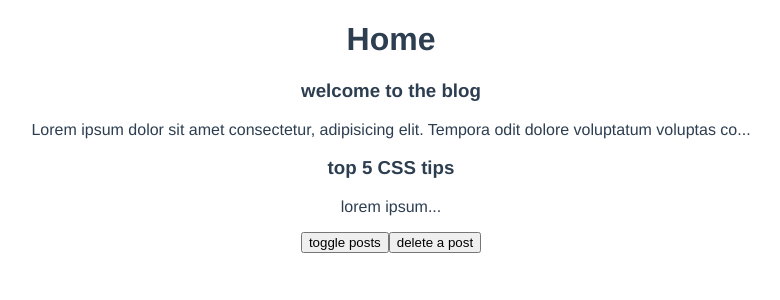
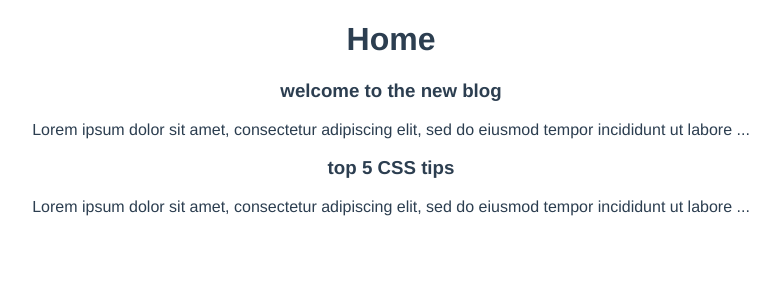
Before and after one commit to sendgn/dojo-blog, a Vue app: page / in a window 1280 px wide. Shown: the top 300 px of the page, without its empty margins (249-1029 px from the left). Built offline with nearby package versions, Linux system fonts and the light colour scheme; data requests are answered from the project's data file.

Commit message:
Fetching data in setup()

```diff
--- /dev/null
+++ b/data/db.json
@@ -0,0 +1,24 @@
+{
+  "posts": [
+    {
+      "id": 1,
+      "title": "welcome to the new blog",
+      "body": "Lorem ipsum dolor sit amet, consectetur adipiscing elit, sed do eiusmod tempor incididunt ut labore et dolore magna aliqua.",
+      "tags": [
+        "webdev",
+        "coding",
+        "news"
+      ]
+    },
+    {
+      "id": 2,
+      "title": "top 5 CSS tips",
+      "body": "Lorem ipsum dolor sit amet, consectetur adipiscing elit, sed do eiusmod tempor incididunt ut labore et dolore magna aliqua.",
+      "tags": [
+        "css",
+        "webdev",
+        "coding"
+      ]
+    }
+  ]
+}
--- a/package.json
+++ b/package.json
@@ -8,6 +8,7 @@
   },
   "dependencies": {
     "core-js": "^3.8.3",
+    "json-server": "^0.17.3",
     "vue": "^3.2.13",
     "vue-router": "^4.0.3"
   },
--- a/src/components/PostList.vue
+++ b/src/components/PostList.vue
@@ -13,11 +13,8 @@ import SinglePost from '../components/SinglePost.vue'
 export default {
   props: ['posts'],
   components: { SinglePost },
-  setup(props) {
-    onMounted(() => console.log('component mounted'))
-    onUnmounted(() => console.log('component unmonted'))
-    onUpdated(() => console.log('component updated'))
-  },
+  setup() {
+  }
 }
 </script>
 
--- a/src/views/HomeView.vue
+++ b/src/views/HomeView.vue
@@ -1,9 +1,11 @@
 <template>
   <div class="home">
     <h1>Home</h1>
-    <PostList v-if="showPosts" :posts="posts" />
-    <button @click="showPosts = !showPosts">toggle posts</button>
-    <button @click="posts.pop()">delete a post</button>
+    <div v-if="error">{{ error }}</div>
+    <div v-if="posts.length">
+      <PostList :posts="posts" />
+    </div>
+    <div v-else style="color: crimson; font-size: 2em;">Loading...</div>
   </div>
 </template>
 
@@ -15,13 +17,24 @@ export default {
   name: 'HomeView',
   components: { PostList },
   setup() {
-    const posts = ref([
-      { title: 'welcome to the blog', body: 'Lorem ipsum dolor sit amet consectetur, adipisicing elit. Tempora odit dolore voluptatum voluptas commodi id unde consequuntur molestias? Praesentium iste accusantium modi a dolorem, minima dolore beatae adipisci architecto rem suscipit voluptatum deleniti eum in officiis earum pariatur maiores tempora consequatur reprehenderit neque! Et doloremque, rerum nostrum ipsum placeat illo architecto vel quidem similique consequatur qui assumenda ex distinctio libero quasi. Necessitatibus excepturi, eaque cum corrupti eos est alias delectus distinctio officiis ex tenetur voluptates impedit neque quasi dignissimos aspernatur illo provident? Ut delectus assumenda rerum possimus quam sunt optio, nisi dolore, ad nesciunt unde fugiat. Reiciendis illum molestiae ea?', id: 1 },
-      { title: 'top 5 CSS tips', body: 'lorem ipsum', id: 2 },
-    ])
-    const showPosts = ref(true)
+    const posts = ref([])
+    const error = ref(null)
 
-    return { posts, showPosts }
+    const load = async () => {
+      try {
+        let data = await fetch('http://localhost:3000/posts')
+        if (!data.ok) {
+          throw new Error("Could't fetch the data")
+        }
+        posts.value = await data.json()
+      } catch (err) {
+        error.value = err.message
+      }
+    }
+
+    load()
+
+    return { posts, error }
   }
 }
 </script>
```
Also changed, not shown: 1 other file (tests, documents, lock files or other folders).
